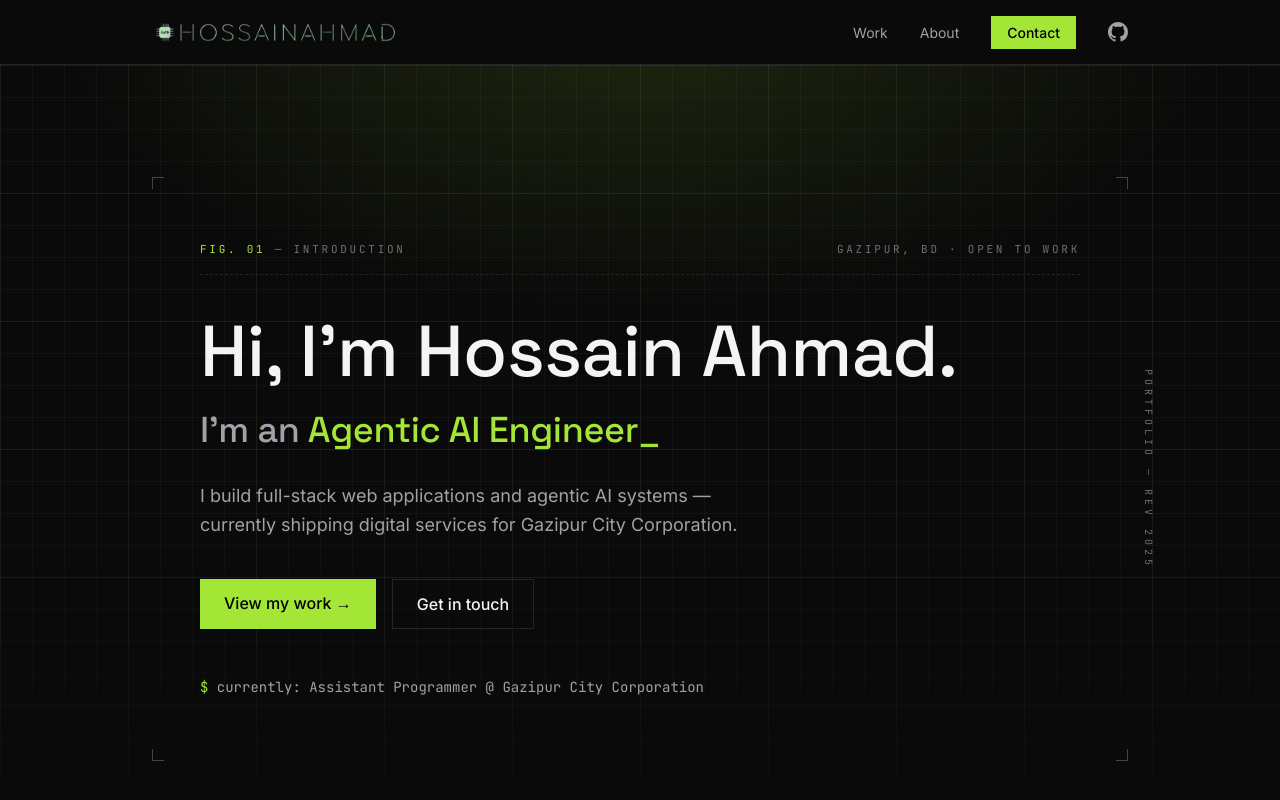
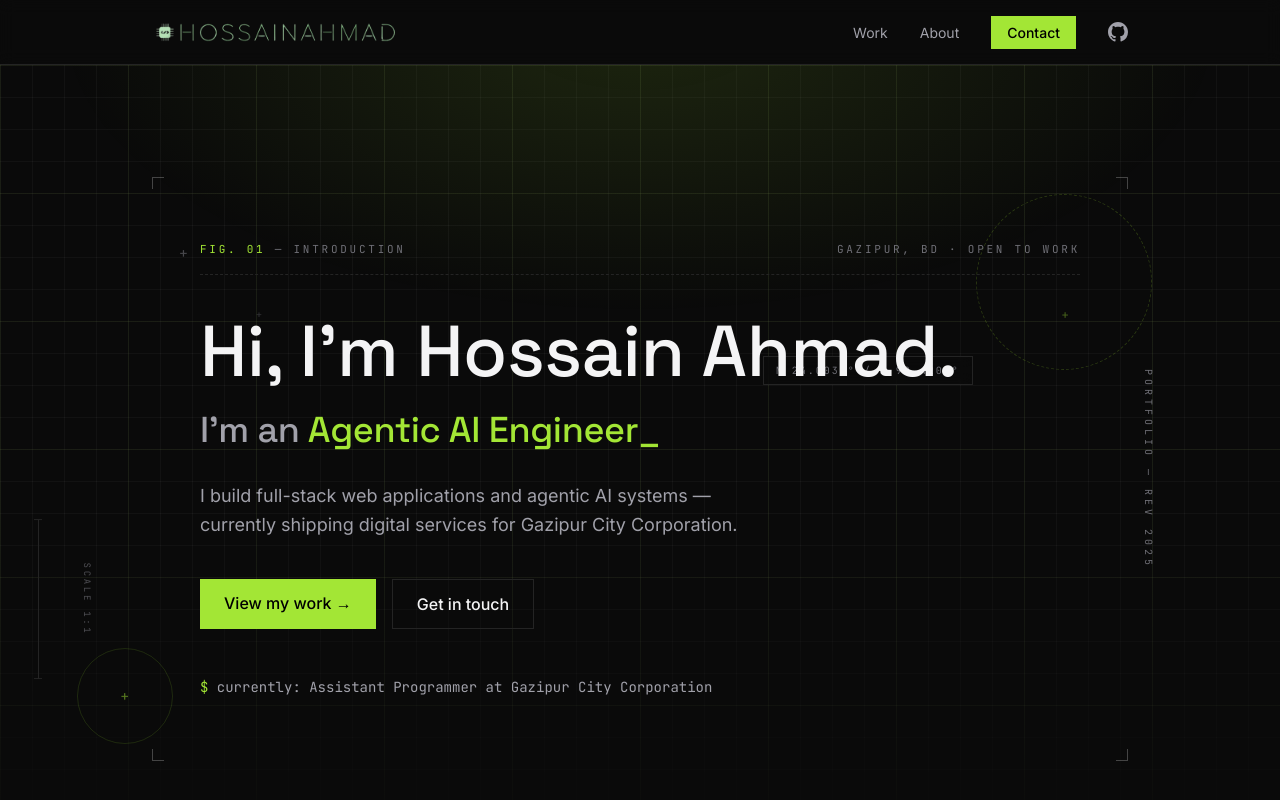
Before and after one commit to hossainahmad/portfolio, a Next.js app: page / in a window 1280 px wide. Shown: the top 800 px of the page. Built offline with nearby package versions, Linux system fonts and the light colour scheme.

Commit message:
added parallax style in hero section

```diff
--- a/package.json
+++ b/package.json
@@ -9,6 +9,7 @@
     "lint": "eslint"
   },
   "dependencies": {
+    "framer-motion": "^14.5.0",
     "next": "16.4.2",
     "react": "19.3.0",
     "react-dom": "19.3.0"
--- a/src/components/hero.tsx
+++ b/src/components/hero.tsx
@@ -1,6 +1,7 @@
 "use client";
 
-import { useEffect, useState, useSyncExternalStore } from "react";
+import { useEffect, useRef, useState, useSyncExternalStore } from "react";
+import { ParallaxBackdrop } from "@/components/parallax-backdrop";
 import { Container } from "@/components/ui/container";
 import { Corners } from "@/components/ui/corners";
 
@@ -60,17 +61,17 @@ function useTypewriter(words: string[], enabled: boolean) {
 }
 
 export function Hero() {
+  const heroRef = useRef<HTMLElement>(null);
   const prefersReducedMotion = usePrefersReducedMotion();
   const typed = useTypewriter(ROLES, !prefersReducedMotion);
   const role = prefersReducedMotion ? ROLES[0] : typed;
 
   return (
-    <section className="relative overflow-hidden border-b border-line">
-      <div
-        aria-hidden="true"
-        className="blueprint-grid mask-fade-b absolute inset-0"
-      />
-      <div aria-hidden="true" className="hero-glow absolute inset-0" />
+    <section
+      ref={heroRef}
+      className="relative overflow-hidden border-b border-line"
+    >
+      <ParallaxBackdrop targetRef={heroRef} />
       <p
         aria-hidden="true"
         className="absolute right-8 top-1/2 hidden -translate-y-1/2 rotate-90 font-mono text-[10px] uppercase tracking-[0.4em] text-ink-faint lg:block"
@@ -122,7 +123,7 @@ export function Hero() {
 
           <p className="mt-12 font-mono text-sm text-ink-dim">
             <span className="text-accent">$</span> currently: Assistant
-            Programmer @ Gazipur City Corporation
+            Programmer at Gazipur City Corporation
           </p>
         </div>
       </Container>
--- /dev/null
+++ b/src/components/parallax-backdrop.tsx
@@ -0,0 +1,135 @@
+"use client";
+
+import { useEffect } from "react";
+import {
+  motion,
+  useMotionValue,
+  useReducedMotion,
+  useScroll,
+  useSpring,
+  useTransform,
+  type MotionValue,
+} from "framer-motion";
+
+type LayerProps = {
+  progress: MotionValue<number>;
+  from: number;
+  to: number;
+  children?: React.ReactNode;
+};
+
+/** One depth plane — translates on Y as the hero scrolls out of view. */
+function Layer({ progress, from, to, children }: LayerProps) {
+  const target = useTransform(progress, [0, 1], [from, to]);
+  const y = useSpring(target, { stiffness: 60, damping: 20, mass: 0.6 });
+
+  return (
+    <motion.div
+      style={{ y }}
+      className="pointer-events-none absolute inset-0 will-change-transform"
+    >
+      {children}
+    </motion.div>
+  );
+}
+
+export function ParallaxBackdrop({
+  targetRef,
+}: {
+  targetRef: React.RefObject<HTMLElement | null>;
+}) {
+  const reduceMotion = useReducedMotion();
+
+  // Scroll progress of the hero: 0 = top of page, 1 = hero fully scrolled out
+  const { scrollYProgress } = useScroll({
+    target: targetRef,
+    offset: ["start start", "end start"],
+  });
+
+  // Mouse parallax — normalized -0.5…0.5, springed for weight
+  const mx = useMotionValue(0);
+  const my = useMotionValue(0);
+  const rawX = useTransform(mx, [-0.5, 0.5], [14, -14]);
+  const rawY = useTransform(my, [-0.5, 0.5], [10, -10]);
+  const floatX = useSpring(rawX, { stiffness: 50, damping: 20 });
+  const floatY = useSpring(rawY, { stiffness: 50, damping: 20 });
+
+  useEffect(() => {
+    if (reduceMotion || !window.matchMedia("(pointer: fine)").matches) return;
+
+    const onMove = (e: MouseEvent) => {
+      const el = targetRef.current;
+      if (!el) return;
+      const r = el.getBoundingClientRect();
+      mx.set((e.clientX - r.left) / r.width - 0.5);
+      my.set((e.clientY - r.top) / r.height - 0.5);
+    };
+    window.addEventListener("mousemove", onMove, { passive: true });
+    return () => window.removeEventListener("mousemove", onMove);
+  }, [reduceMotion, targetRef, mx, my]);
+
+  // Depth multiplier — 0 freezes every plane for reduced-motion users
+  const d = reduceMotion ? 0 : 1;
+
+  return (
+    <div
+      aria-hidden="true"
+      className="pointer-events-none absolute inset-0 overflow-hidden"
+    >
+      {/* Plane 0 — the sheet: grid + glow, slow drift with scroll */}
+      <Layer progress={scrollYProgress} from={0} to={40 * d}>
+        <div className="blueprint-grid mask-fade-b absolute inset-0" />
+        <div className="hero-glow absolute inset-0" />
+      </Layer>
+
+      {/* Floating annotations, each on its own plane */}
+      <motion.div
+        style={{ x: floatX, y: floatY }}
+        className="absolute inset-0 will-change-transform"
+      >
+        {/* Compass circle — top right, foreground (moves AGAINST scroll) */}
+        <Layer progress={scrollYProgress} from={0} to={-70 * d}>
+          <div className="absolute right-[10%] top-[16%] h-44 w-44 rounded-full border border-dashed border-accent/20" />
+          <div className="absolute right-[16.5%] top-[30%] font-mono text-xs text-accent/40">
+            +
+          </div>
+        </Layer>
+
+        {/* Target crosshair — bottom left, background */}
+        <Layer progress={scrollYProgress} from={0} to={90 * d}>
+          <div className="absolute bottom-[16%] left-[6%] flex h-24 w-24 items-center justify-center rounded-full border border-accent/15">
+            <span className="font-mono text-sm text-accent/50">+</span>
+          </div>
+        </Layer>
+
+        {/* Scatter marks — top left, mid depth */}
+        <Layer progress={scrollYProgress} from={0} to={-35 * d}>
+          <span className="absolute left-[14%] top-[22%] font-mono text-sm text-ink-faint/60">
+            +
+          </span>
+          <span className="absolute left-[20%] top-[30%] font-mono text-[10px] text-ink-faint/40">
+            +
+          </span>
+        </Layer>
+
+        {/* Dimension line with end ticks — left edge */}
+        <Layer progress={scrollYProgress} from={0} to={60 * d}>
+          <div className="absolute bottom-[24%] left-[3%] h-40 w-px bg-line">
+            <span className="absolute -left-1 top-0 h-px w-2 bg-line" />
+            <span className="absolute -left-1 bottom-0 h-px w-2 bg-line" />
+            <span className="absolute left-3 top-1/2 -translate-y-1/2 rotate-90 whitespace-nowrap font-mono text-[9px] uppercase tracking-[0.3em] text-ink-faint/70">
+              Scale 1:1
+            </span>
+          </div>
+        </Layer>
+
+        {/* Coordinate chip — follows the compass circle */}
+        <Layer progress={scrollYProgress} from={0} to={-25 * d}>
+          <div className="absolute right-[24%] top-[36%] hidden border border-line bg-canvas/60 px-3 py-1.5 font-mono text-[10px] uppercase tracking-[0.2em] text-ink-faint backdrop-blur-sm md:block">
+            N 24.0031° / E 90.4203°
+          </div>
+        </Layer>
+      </motion.div>
+    </div>
+  );
+}
```
Also changed, not shown: 1 other file (tests, documents, lock files or other folders).
